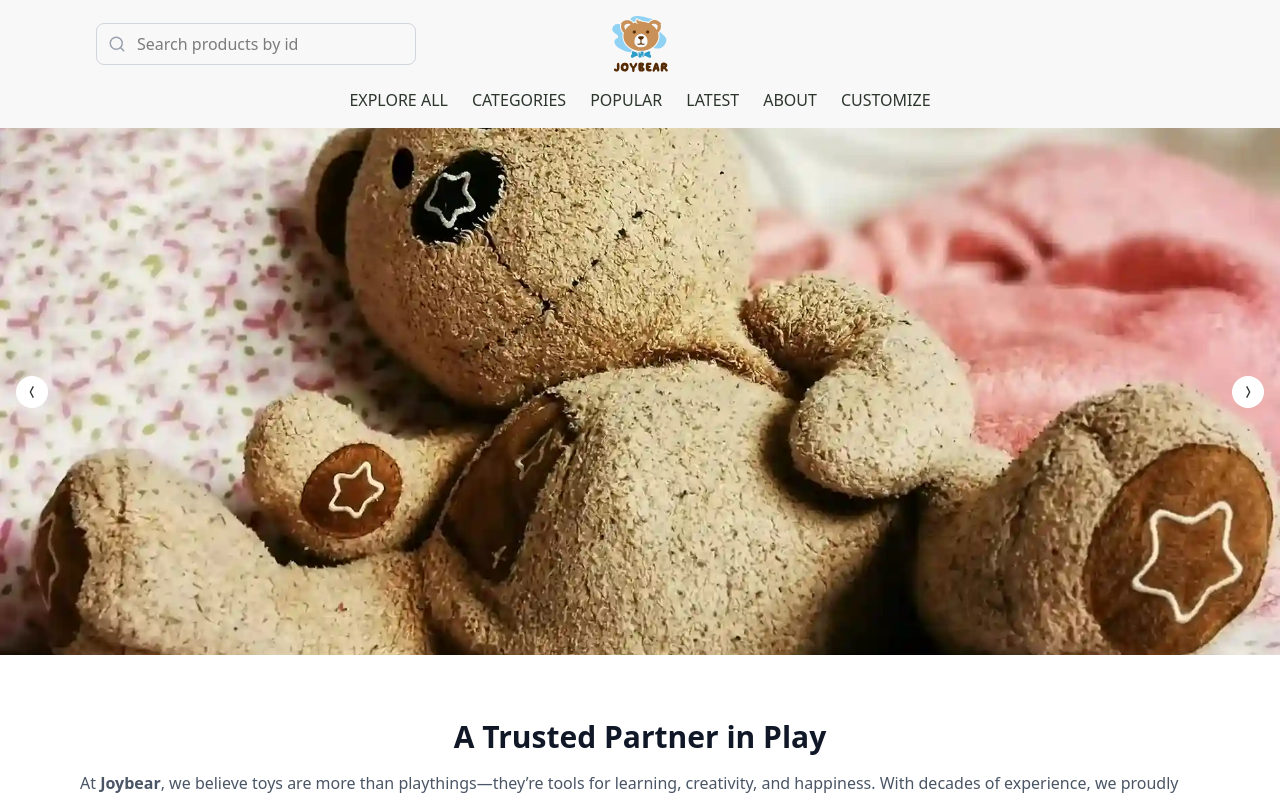
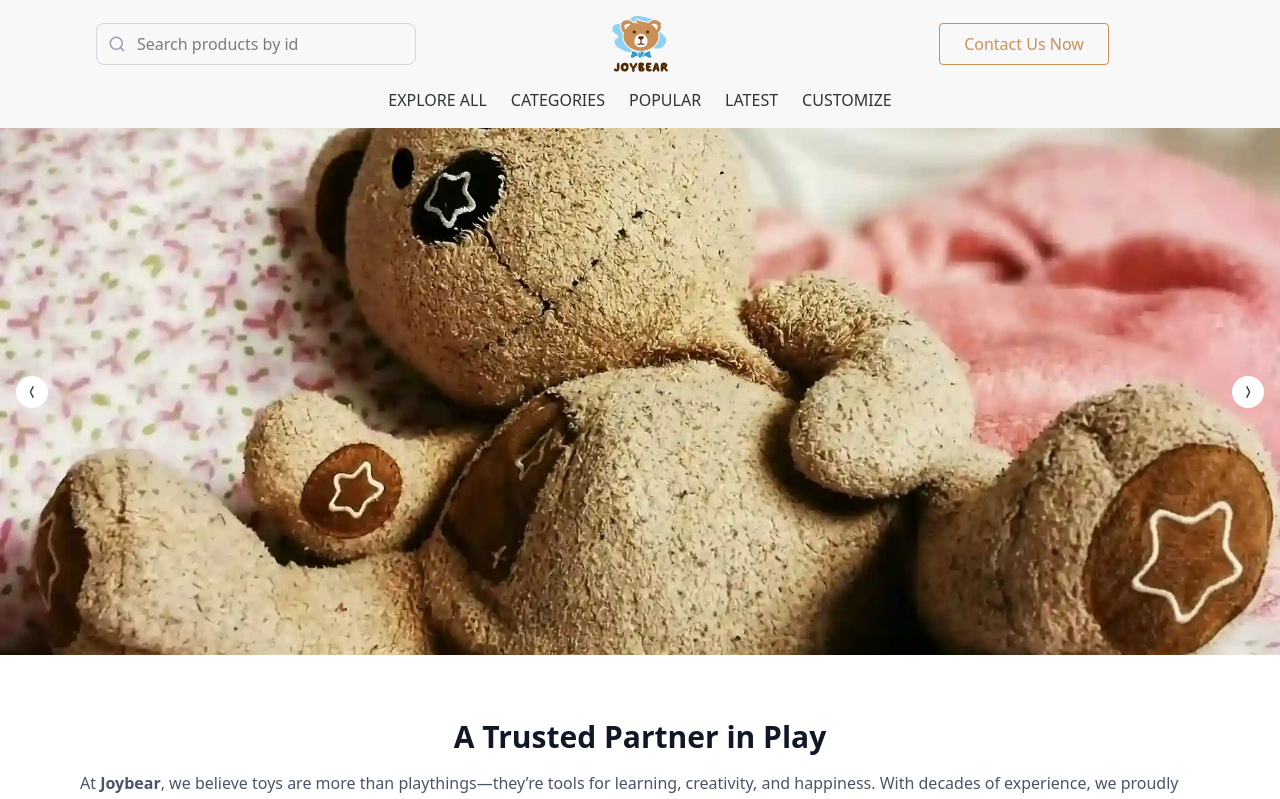
Before and after one commit to ThundeRayn/Joy-Bear, a React (Vite) app: page / in a window 1280 px wide. Shown: the top 799 px of the page. Built offline with nearby package versions, Linux system fonts and the light colour scheme; no server answers.

Commit message:
before fixing UI shifts

```diff
--- a/src/components/Navbar.tsx
+++ b/src/components/Navbar.tsx
@@ -56,7 +56,13 @@ const Navbar = () => {
               </div>
 
               <div className="flex-1 flex justify-center">
-                {/* empty slot for future content */}
+                <a
+                  href="/about"
+                  className="flex flex-end px-6 py-2 rounded-sm transition-colors duration-200 hover:text-[#624f33]
+                  border border-Joybrown hover:border-[#8b6f47] text-Joybrown font-medium"
+                >
+                  Contact Us Now
+                </a>
               </div>
             </div>
           </div>
@@ -75,9 +81,6 @@ const Navbar = () => {
               </li>
               <li>
                 <a href='/latest' className="text-[#2c362d] hover:text-txt-secondary transition-colors duration-300 ease-in-out">LATEST</a>
-              </li>
-              <li>
-                <a href='/about' className="text-[#2c362d] hover:text-txt-secondary transition-colors duration-300 ease-in-out">ABOUT</a>
               </li>
               <li>
                 <a href='/customize' className="text-[#2c362d] hover:text-txt-secondary transition-colors duration-300 ease-in-out">CUSTOMIZE</a>
```
